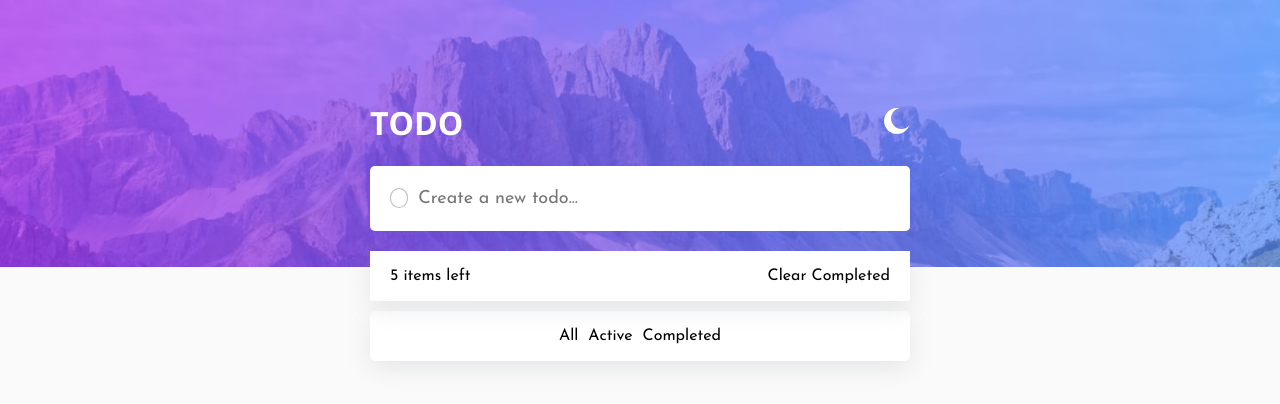
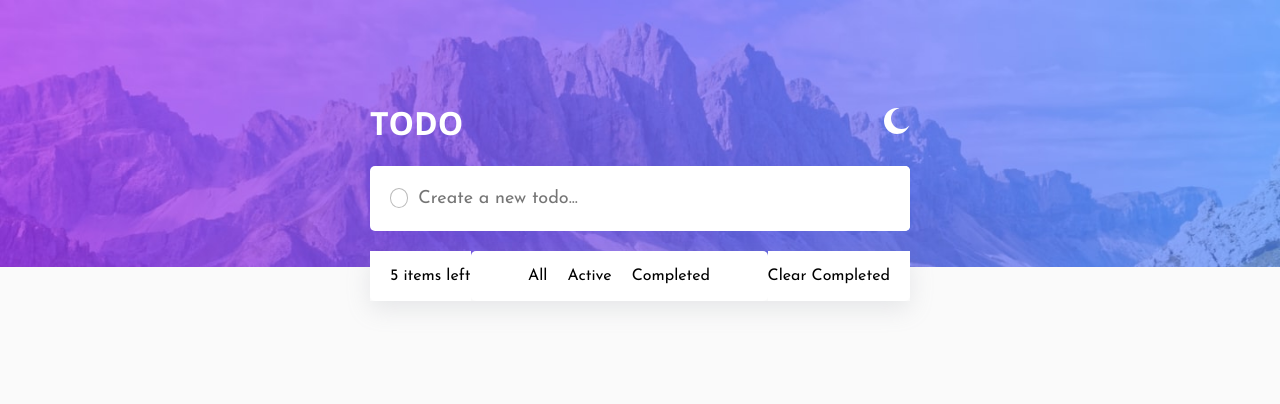
Before and after one commit to tayyeba130/todo-app, a React (Create React App) app: page / in a window 1280 px wide. Shown: the top 404 px of the page. Built offline with nearby package versions, Linux system fonts and the light colour scheme.

Commit message:
finish filter styles

```diff
--- a/src/components/filters/style.ts
+++ b/src/components/filters/style.ts
@@ -6,6 +6,10 @@
 	grid-template-columns: auto 1fr;
 	grid-row-gap: 10px;
 	position: relative;
+	@media (min-width: 576px) {
+		grid-template-columns: auto 1fr auto;
+		grid-template-rows: 50px;
+	}
 	> div {
 		display: flex;
 		justify-content: center;
@@ -15,6 +19,7 @@
 	button {
 		all: unset;
 		cursor: pointer;
+		z-index: 1;
 	}
 	.items-left {
 		border-bottom-left-radius: 5px;
@@ -27,7 +32,12 @@
 		border-radius: 5px;
 		box-shadow: rgba(149, 157, 165, 0.2) 0px 8px 24px;
 		button {
-			margin: 0 5px;
+			margin: 0 10px;
+		}
+		@media (min-width: 576px) {
+			grid-row: 1;
+			grid-column: 2 / 3;
+			box-shadow: none;
 		}
 	}
 	.clear-completed {
```
Also changed, not shown: 1 other file (tests, documents, lock files or other folders).
